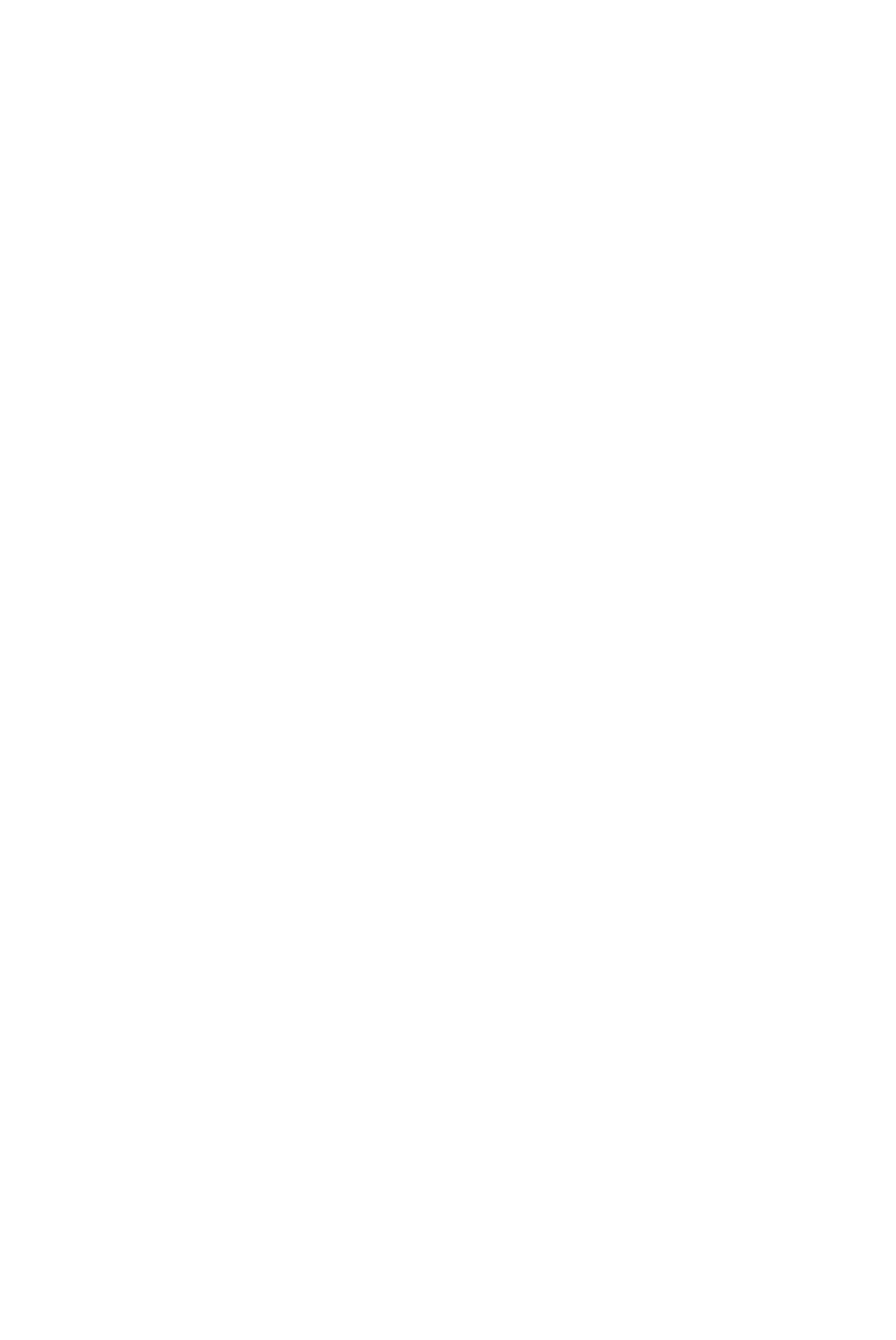
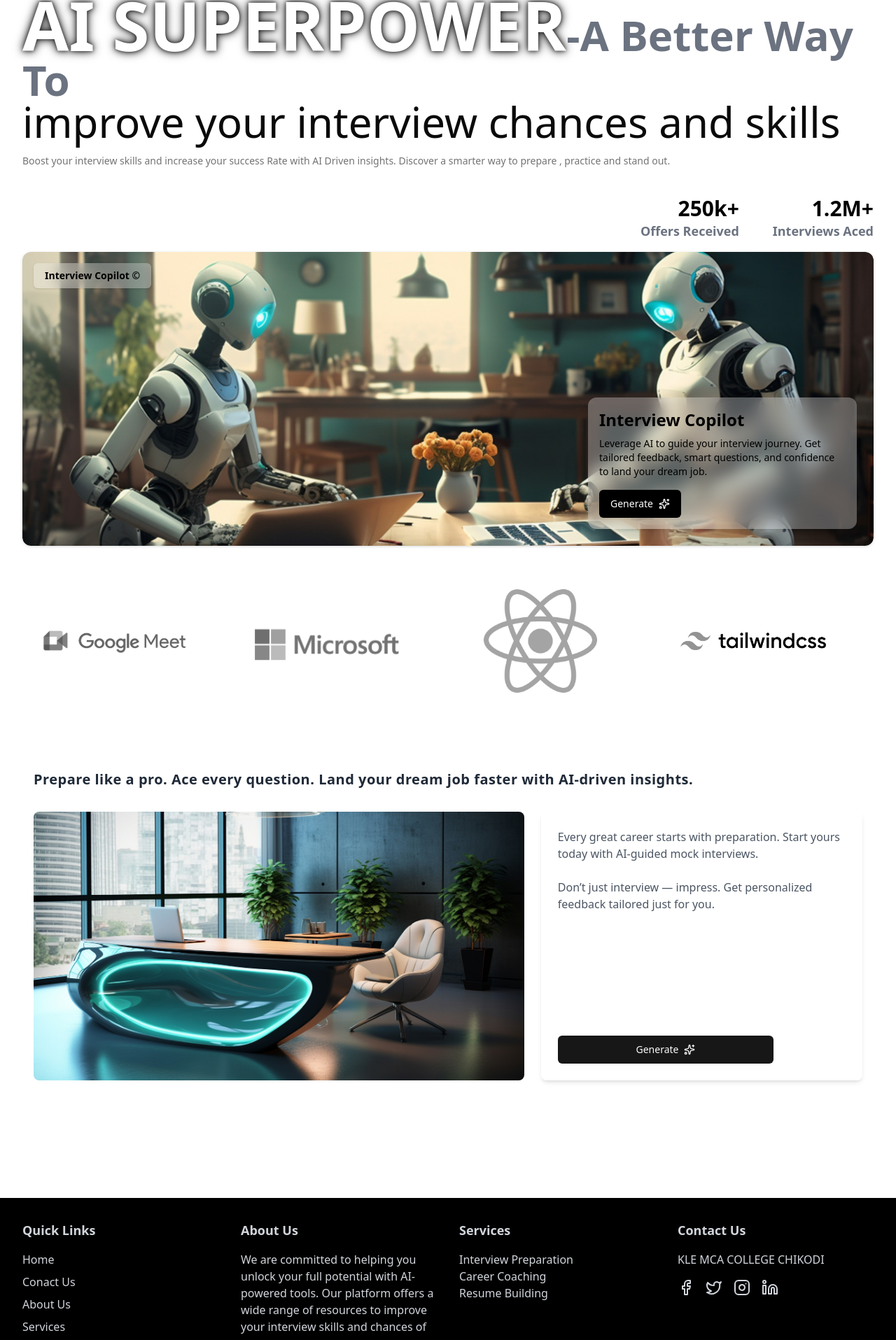
Before and after one commit to amitbadiger-coder/ai_mock_interview, a React (Vite) app: page / in a window 1280 px wide. Shown: the part 93-2008 px from the top of the page at 70% size. Before the commit the page ends 800 px from the top, so only its background shows below. Built offline with nearby package versions, Linux system fonts and the light colour scheme; no server answers.

Commit message:
changes:completed to the Homepage

```diff
--- a/package.json
+++ b/package.json
@@ -19,6 +19,7 @@
     "lucide-react": "^0.525.0",
     "react": "^19.1.0",
     "react-dom": "^19.1.0",
+    "react-fast-marquee": "^1.6.5",
     "react-router-dom": "^7.7.0",
     "tailwind-merge": "^3.3.1",
     "tailwindcss-animate": "^1.0.7"
--- a/src/components/Footer.tsx
+++ b/src/components/Footer.tsx
@@ -1,8 +1,117 @@
+import { Link } from "react-router-dom";
+import Container from "./Container";
+import { MainRoutes } from "@/lib/helpers";
+import { Facebook, Instagram, Linkedin, Twitter } from "lucide-react";
 
+interface SocialLinkProps {
+  href: string;
+  icon: React.ReactNode;
+  hoverColor: string;
+}
+
+const SocialLink: React.FC<SocialLinkProps> = ({ href, icon, hoverColor }) => {
+  return (
+    <a
+      href={href}
+      target="_blank"
+      rel="noopener noreferrer"
+      className={`hover:${hoverColor}`}
+    >
+      {icon}
+    </a>
+  );
+};
+interface FooterLinkProps {
+  to: string;
+  children: React.ReactNode;
+}
+
+const FooterLink: React.FC<FooterLinkProps> = ({ to, children }) => {
+  return (
+    <li>
+      <Link
+        to={to}
+        className="hover:underline text-gray-300 hover:text-gray-100"
+      >
+        {children}
+      </Link>
+    </li>
+  );
+};
 
 const Footer = () => {
   return (
-    <div>Footer</div>
+    <div className="w-full bg-black text-gray-300 hover:text-gray-100 py-8">
+      <Container>
+        <div className="grid grid-cols-1 md:grid-cols-4 gap-8">
+          {/* First Column: Links */}
+          <div>
+            <h3 className="font-bold text-lg mb-4">Quick Links</h3>
+            <ul className="space-y-2">
+              {MainRoutes.map((route) => (
+                <FooterLink key={route.href} to={route.href}>
+                  {route.label}
+                </FooterLink>
+              ))}
+            </ul>
+          </div>
+
+          {/* Second Column: About Us */}
+          <div>
+            <h3 className="font-bold text-lg mb-4">About Us</h3>
+            <p>
+              We are committed to helping you unlock your full potential with
+              AI-powered tools. Our platform offers a wide range of resources to
+              improve your interview skills and chances of success.
+            </p>
+          </div>
+
+          {/* Third Column: Services */}
+          <div>
+            <h3 className="font-bold text-lg mb-4">Services</h3>
+            <ul>
+              <FooterLink to="/services/interview-prep">
+                Interview Preparation
+              </FooterLink>
+              <FooterLink to="/services/career-coaching">
+                Career Coaching
+              </FooterLink>
+              <FooterLink to="/services/resume-building">
+                Resume Building
+              </FooterLink>
+            </ul>
+          </div>
+
+          {/* Fourth Column: Address and Social Media */}
+          <div>
+            <h3 className="font-bold text-lg mb-4">Contact Us</h3>
+            <p className="mb-4">KLE MCA COLLEGE CHIKODI</p>
+            <div className="flex gap-4">
+              <SocialLink
+                href="https://facebook.com"
+                icon={<Facebook size={24} />}
+                hoverColor="text-blue-500"
+              />
+              <SocialLink
+                href="https://twitter.com"
+                icon={<Twitter size={24} />}
+                hoverColor="text-blue-400"
+              />
+              <SocialLink
+                href="https://instagram.com"
+                icon={<Instagram size={24} />}
+                hoverColor="text-pink-500"
+              />
+              <SocialLink
+                href="https://linkedin.com"
+                icon={<Linkedin size={24} />}
+                hoverColor="text-blue-700"
+              />
+            </div>
+          </div>
+        </div>
+      </Container>
+    </div>
   )
 }
 
--- a/src/components/HomePage.tsx
+++ b/src/components/HomePage.tsx
@@ -1,8 +1,116 @@
+import { Sparkles } from "lucide-react"
+import Marquee from "react-fast-marquee"
+import Container from "./Container"
+import { Button } from "./ui/button"
+import { MarkImage } from "./MarkImage"
+import { Link } from "react-router-dom"
 
 
 const HomePage = () => {
   return (
-    <div>HomePage
+    <div className="flex-col w-full pb-24">
+      <Container>
+        <div className="my-8">
+          <h2 className="text-3xl text-center md:text-left md:text-6xl">
+            <span className="text-outline animate-floatGlow font-extrabold md:text-8xl">AI SUPERPOWER</span>
+
+            <span className="text-gray-500 font-extrabold">-A Better Way To</span><br/>
+            improve your interview chances and skills
+          </h2>
+          <p className="mt-4 text-muted-foreground text-sm">
+            Boost your interview skills and increase your success Rate  with AI Driven insights.
+            Discover a smarter way to prepare , practice and stand out.
+          </p>
+        </div>
+   <div className="flex justify-end mt-10">
+  <div className="flex space-x-12 text-right">
+    {/* Offers Received */}
+    <div className="group transition transform hover:scale-105 hover:text-primary duration-300">
+      <p className="text-3xl font-bold text-black dark:text-white">250k+</p>
+      <span className="text-lg font-semibold text-gray-500 group-hover:text-primary">Offers Received</span>
+    </div>
+
+    {/* Interviews Aced */}
+    <div className="group transition transform hover:scale-105 hover:text-primary duration-300">
+      <p className="text-3xl font-bold text-black dark:text-white">1.2M+</p>
+      <span className="text-lg font-semibold text-gray-500 group-hover:text-primary">Interviews Aced</span>
+    </div>
+  </div>
+</div>
+
+         {/* image section */}
+    <div className="relative w-full mt-4 rounded-xl bg-gray-100 h-[420px] drop-shadow overflow-hidden">
+  {/* Image */}
+  <img
+    src="/img/hero.jpg"
+    alt="hero_image"
+    className="w-full h-full object-cover rounded-xl"
+  />
+
+  {/* Blurry white overlay with hover effect */}
+  <div className="absolute top-4 left-4 px-4 py-2 rounded-md bg-white/30 backdrop-blur-md text-sm font-semibold text-black shadow transition duration-300 ease-in-out hover:backdrop-blur-lg hover:bg-white/50 hover:scale-105">
+    Interview Copilot &copy;
+  </div>
+  <div className="absolute bottom-6 right-6 max-w-sm bg-white/30 backdrop-blur-md text-black dark:text-white rounded-xl p-4 shadow-lg transition duration-300 hover:bg-white/50 hover:backdrop-blur-lg hover:scale-105">
+    <h2 className="text-2xl font-bold mb-2">Interview Copilot</h2>
+    <p className="text-sm mb-4">
+      Leverage AI to guide your interview journey. Get tailored feedback, smart questions, and confidence to land your dream job.
+    </p>
+    <Button className="flex items-center gap-2 px-4 py-2 bg-black text-white hover:bg-gray-800 transition">
+      Generate <Sparkles className="w-4 h-4" />
+    </Button>
+  </div>
+
+</div>
+      </Container>
+      <div className="w-full my-12">
+        <Marquee pauseOnHover>
+          <MarkImage img="/img/logo/firebase.png"/>
+          <MarkImage img="/img/logo/meet.png"/>
+          <MarkImage img="/img/logo/microsoft.png"/>
+          <MarkImage img="/img/logo/react.png"/>
+          <MarkImage img="/img/logo/tailwindcss.png"/>
+          <MarkImage img="/img/logo/zoom.png"/>
+          </Marquee>
+
+      </div>
+     <Container className="py-12">
+  {/* Hoverable Container */}
+  <div className="transition-all duration-300 hover:scale-[1.02] hover:shadow-2xl rounded-xl overflow-hidden group">
+    {/* Heading */}
+    <h2 className="tracking-wide text-xl text-gray-800 font-semibold text-center md:text-left mb-8 px-4">
+      Prepare like a pro. Ace every question. Land your dream job faster with AI-driven insights.
+    </h2>
+
+    {/* Grid Layout */}
+    <div className="grid grid-cols-1 md:grid-cols-5 gap-6 items-center px-4 pb-6">
+      {/* Image */}
+      <div className="col-span-1 md:col-span-3">
+        <img
+          src="img/office.jpg"
+          alt="office img"
+          className="w-full max-h-96 rounded-lg object-cover transition-transform duration-300 group-hover:scale-105"
+        />
+      </div>
+
+      {/* Text + Button */}
+      <div className="col-span-1 md:col-span-2 flex flex-col justify-between h-full bg-white/70 backdrop-blur-md rounded-lg p-6 shadow-md transition group-hover:shadow-xl">
+        <p className="text-center md:text-left text-gray-600 mb-6">
+          Every great career starts with preparation. Start yours today with AI-guided mock interviews.
+          <br /><br />
+          Don’t just interview — impress. Get personalized feedback tailored just for you.
+        </p>
+
+        <Link to="/generate" className="flex justify-center md:justify-start">
+          <Button className="w-3/4 flex items-center justify-center gap-2 transition hover:scale-105">
+            Generate <Sparkles className="w-4 h-4" />
+          </Button>
+        </Link>
+      </div>
+    </div>
+  </div>
+</Container>
+
 
     </div>
   )
--- /dev/null
+++ b/src/components/MarkImage.tsx
@@ -0,0 +1,9 @@
+export const MarkImage=({img}:{img:string})=>{
+    return (
+        <img
+        src={img}
+        className="w-44 h-44 xl:w-52 object-contain grayscale mx-12 " alt="images"
+        />
+    )
+
+}
--- a/src/index.css
+++ b/src/index.css
@@ -65,4 +65,33 @@
   body {
     @apply bg-background text-foreground;
   }
+  .text-outline{
+    color: white;
+    text-shadow: -1px -1px 0 rgba(0,0,0,0.6),
+                  1px  -1px 0 rgba(0,0,0,0.6),
+                  -1px  1px 0 rgba(0,0,0,0.6),
+                  1px  1px 0 rgba(0,0,0,0.6);
+
+  }
+  @keyframes floatGlow {
+  0%, 100% {
+    transform: translateY(0);
+    text-shadow:
+      0 0 5px rgba(0,0,0,0.6),
+      0 0 10px rgba(0,0,0,0.6),
+      0 0 15px rgba(0,0,0,0.6);
+  }
+  50% {
+    transform: translateY(-5px);
+    text-shadow:
+      0 0 10px rgba(0,0,0,0.9),
+      0 0 20px rgba(0,0,0,0.9),
+      0 0 30px rgba(0,0,0,0.9);
+  }
 }
+
+.animate-floatGlow {
+  animation: floatGlow 3s ease-in-out infinite;
+}
+
+}
```
Also changed, not shown: 1 other file (tests, documents, lock files or other folders).
